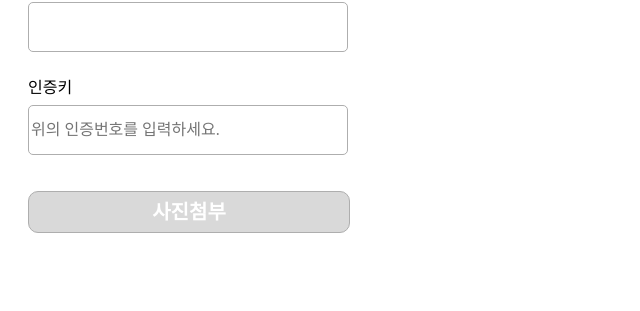
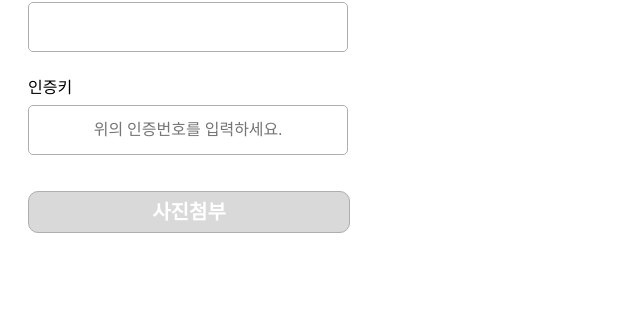
Before and after one commit to mytime501/flask, a Flask app: template templates/attendance.html in a window 1280 px wide. Shown: the part 214-525 px from the top of the page, without its empty margins (0-640 px from the left). Run offline with Flask 3, Linux system fonts and the light colour scheme; the template is opened without the code that fills it, so the values that code supplies are empty.

Commit message:
Update attendance.html

```diff
--- a/templates/attendance.html
+++ b/templates/attendance.html
@@ -99,6 +99,8 @@
                 /* or 24px */
                 display: flex;
                 align-items: center;
+                text-align: center;
+                justify-content : center;
 
                 color: #000000;
             }
```
